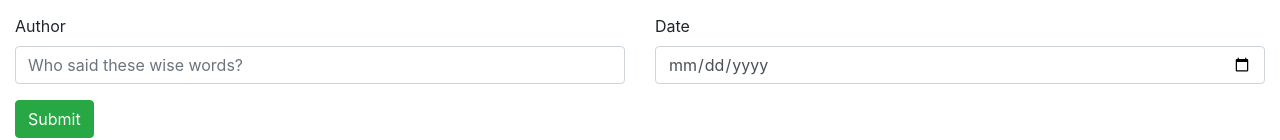
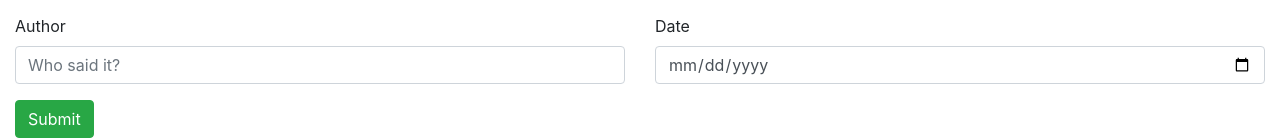
Before and after one commit to Nicholas-Muturi/mc21-quotes, an Angular app: page / in a window 1280 px wide. Shown: the part 444-584 px from the top of the page. Built offline with nearby package versions, Linux system fonts and the light colour scheme.

Commit message:
created submit function for form (but buggy)

```diff
--- a/src/app/quote-form/quote-form.component.html
+++ b/src/app/quote-form/quote-form.component.html
@@ -1,5 +1,5 @@
 <h3>Add a Quote</h3>
-<form (ngSubmit)='submitForm()' #quoteForm='ngForm'>
+<form #quoteForm='ngForm' (ngSubmit)='submitForm(quoteForm)'>
   <div class="form-group">
     <label for="quoteInput">Quote</label>
     <textarea type="text" name="quote" id="quoteInput" rows="4" class="form-control" [(ngModel)]="newQuote.quote"
@@ -11,7 +11,7 @@
       <div class="form-group">
         <label for="authorInput">Author</label>
         <input type="text" id="authorInput" class="form-control" [(ngModel)]="newQuote.author" name="author"
-          #author='ngModel' placeholder="Who said these wise words?" required>
+          #author='ngModel' placeholder="Who said it?" required>
       </div>
     </div>
     <div class="col-md-6">
--- a/src/app/quote-form/quote-form.component.ts
+++ b/src/app/quote-form/quote-form.component.ts
@@ -1,5 +1,6 @@
 import { Component, OnInit, Output, EventEmitter } from '@angular/core';
 import { Quote } from '../quote';
+import { NgForm } from '@angular/forms';
 
 
 @Component({
@@ -16,8 +17,9 @@ export class QuoteFormComponent implements OnInit {
   newQuote = new Quote(0,"","",new Date(),0,0,0);
   @Output() quoteAdd = new EventEmitter<Quote>();
 
-  submitForm(){
+  submitForm(form: NgForm){
     this.quoteAdd.emit(this.newQuote);
+    form.reset();
     this.newQuote = new Quote(0,"","",new Date(),0,0,0);
   }
 
--- a/src/app/quote/quote.component.html
+++ b/src/app/quote/quote.component.html
@@ -7,7 +7,7 @@
   </div>
   <hr>
   <div id="formDiv">
-    <quote-form></quote-form>
+    <quote-form (quoteAdd)="addQuote($event)"></quote-form>
   </div>
   <hr>
   <div id="detailsDiv" *ngFor='let quote of quotes; let i = index'>
--- a/src/app/quote/quote.component.ts
+++ b/src/app/quote/quote.component.ts
@@ -23,6 +23,14 @@ export class QuoteComponent implements OnInit {
     this.quotes[index].showDetails = !this.quotes[index].showDetails
   }
 
+  addQuote(newQuote){
+    let quoteLength = this.quotes.length;
+    newQuote.id = quoteLength + 1;
+    newQuote.daysPassed = newQuote.daysPassed;
+    this.quotes.push(newQuote);
+    console.log(newQuote.daysPassed);
+  }
+
   upvoteQuote(index: number){
     this.quotes[index].upvote += 1;
   }
@@ -44,4 +52,6 @@ export class QuoteComponent implements OnInit {
     }
   }
 
-}
+
+
+}//end
```
